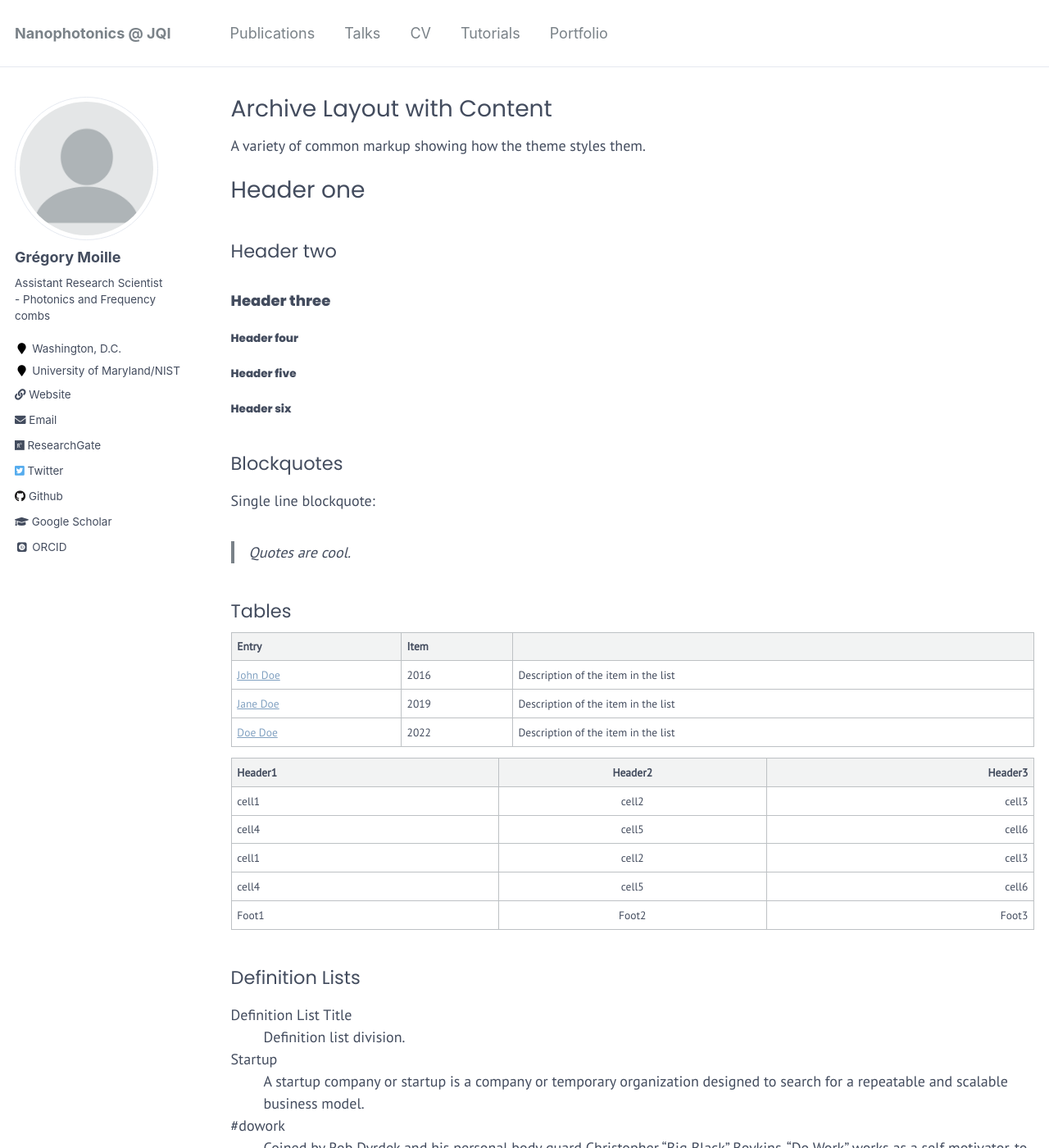
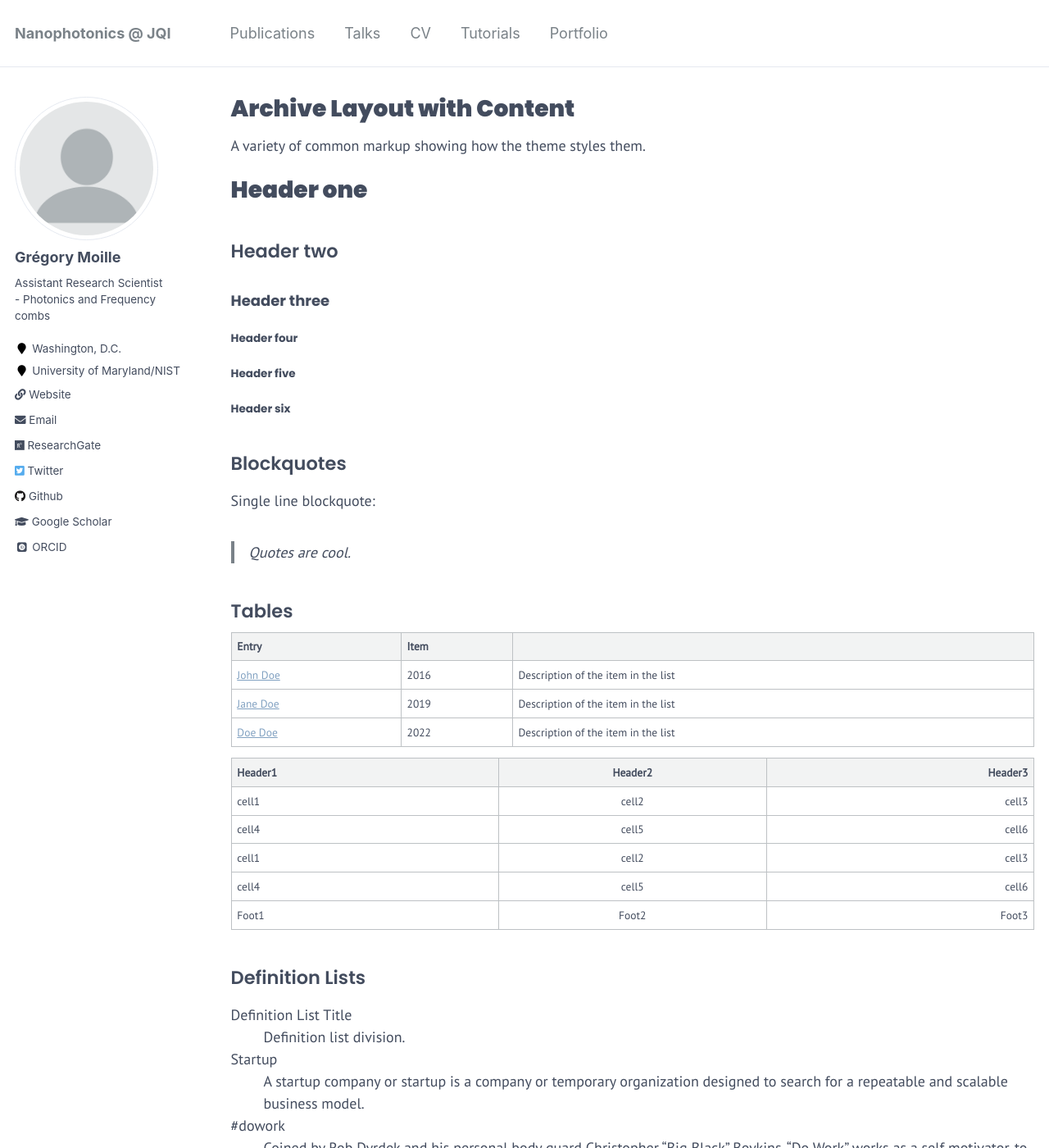
Before and after one commit to gregmoille/gregmoille.github.io, a Jekyll site: the page built from _pages/archive-layout-with-content.md, in a window 1280 px wide and 1400 px high. Shown: the whole window at 82% size. Built offline with Jekyll 4.4.1, drawn with Linux system fonts in a browser that asks for light colours; some web fonts are replaced.

Commit message:
fix bolder

```diff
--- a/_sass/_base.scss
+++ b/_sass/_base.scss
@@ -25,18 +25,18 @@ h1, h2, h3, h4, h5, h6 {
   margin: 2em 0 0.5em;
   line-height: 1.2;
   font-family: $header-font-family;
-  font-weight: bold;
+  font-weight: regular;
 }
 
 h1 {
   margin-top: 0;
   font-size: $type-size-3;
-  font-weight: 200;
+  font-weight: 900;
 }
 
 h2 {
   font-size: $type-size-4;
-  font-weight: 100;
+  font-weight: 600;
 }
 
 h3 {
--- a/_sass/_variables.scss
+++ b/_sass/_variables.scss
@@ -11,7 +11,7 @@
 @import url(//fonts.googleapis.com/css?family=Fondamento);
 @import url(//fonts.googleapis.com/css?family=PT+Serif);
 @import url(//fonts.googleapis.com/css?family=PT+Sans);
-@import url(//fonts.googleapis.com/css?family=Poppins|Poppins:wght@600|Poppins:wght@800);
+@import url(//fonts.googleapis.com/css?family=Poppins:100,200,300,400,500,600,700,900);
 
 
 
```
